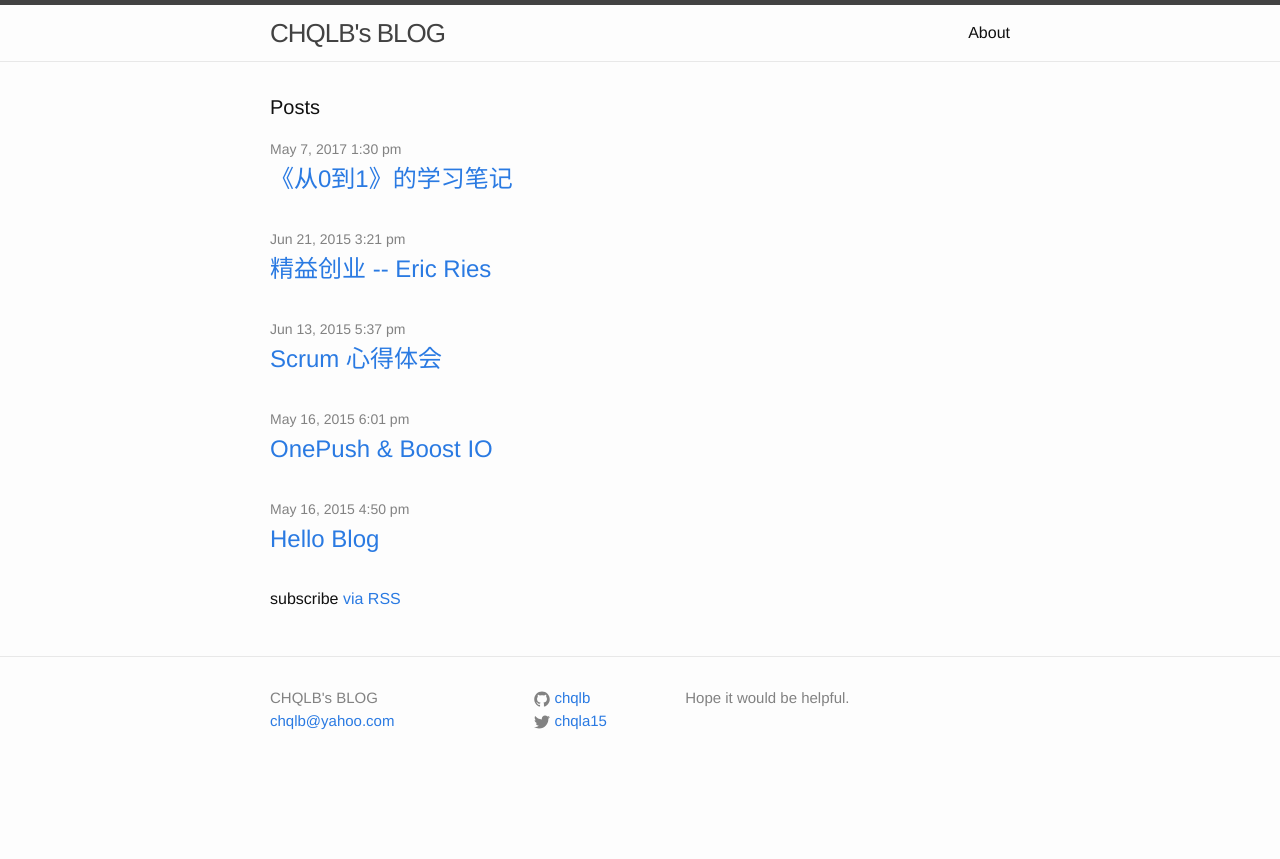
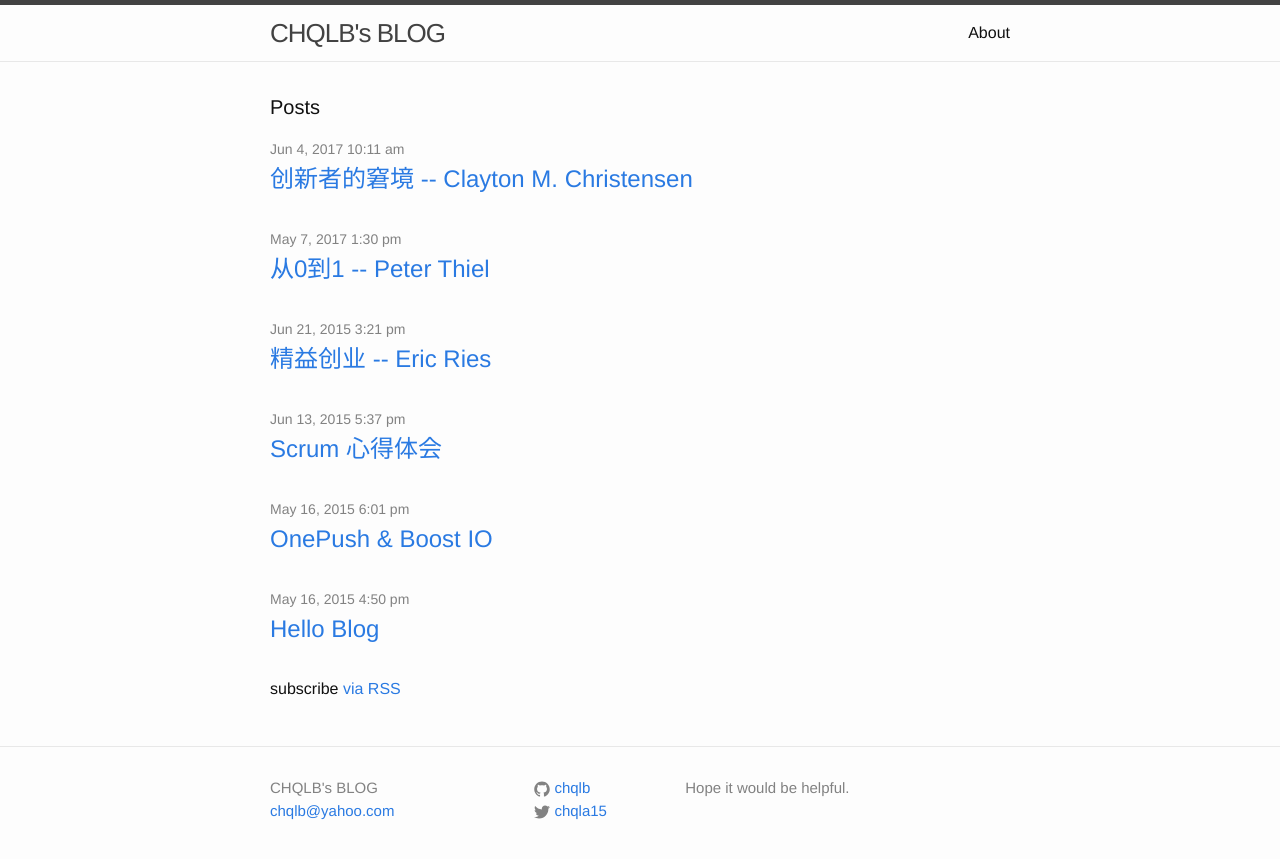
Before and after one commit to chqla/chqla.github.io, a Jekyll site: the page built from index.html, in a window 1280 px wide. Shown: the top 859 px of the page. Built offline with Jekyll 4.4.1, drawn with Linux system fonts in a browser that asks for light colours; some of the changed lines change nothing that is shown.

Commit message:
add post

```diff
--- a/_posts/2017-05-07-Zero-To-One.markdown
+++ b/_posts/2017-05-07-Zero-To-One.markdown
@@ -1,6 +1,6 @@
 ---
 layout: post
-title: 	《从0到1》的学习笔记
+title: 	从0到1 -- Peter Thiel
 date: 	'2017-05-07 13:30:00'
 categories: general
 author: chqlb
--- /dev/null
+++ b/_posts/2017-06-04-The-Innovators-Dilemma.markdown
@@ -0,0 +1,192 @@
+---
+layout: post
+title:  创新者的窘境 -- Clayton M. Christensen
+date:   '2017-06-04 10:11:00'
+categories: general
+author: chqlb
+---
+
+### 概述
+
+那些以精于管理著称的公司，以很强的创新和执行能力闻名，但是在面对某些市场或技术的变化时，却往往无法保持其领头羊的地位。
+
+在这本书中，克里斯坦森分析了计算机、汽车、钢铁等行业的创新模式，指出良好的管理是导致这些企业衰败的原因：
+
+1. 那些良好的商业手段，比如把资本和技术集中在当前高端客户所需求的、获利最大的产品中，最终会削弱大公司的力量；
+2. 那些突破性的创新或破坏性技术，刚开始因为不符合主流客户的需求而被拒绝；
+3. 这可能使一些极其重视客户意见的公司忽略了具有重大战略意义的创新；
+4. 过分关注客户意见，会使公司不去开拓新市场，也不去寻求未来产品的新用户；
+5. 由于它们错过了这些机会，给了那些更加灵活的小公司引领下一波产业升级的机会。
+
+通过分析行业领先公司的成败经验教训，本书提出了应对破坏性创新的一些原则。这些原则帮助管理者决定何时不听客户意见，何时应投资性能较低和利润空间不大的产品，以及何时应牺牲似乎更有利可图、利润较高的产品而去发展小的市场。
+
+
+### 引言
+
+和西尔斯公司一样，在数字设备公司的案例中，最终导致其失败的决策真是在它广受赞誉、并被称为管理灵活的企业时作出的。在数字设备公司被称为优秀管理企业的典范的同时，它却忽略了台式计算机的出现，并在几年后自食其果。
+
+本书中所提到的`技术`一词指的是一个组织将劳动力、资本、原材料和技术转化为价值更高的产品和服务的过程。因此，技术的概念已从工程和制造业发展到了包括市场营销、投资和管理流程在内的广泛领域。`创新`指的是其中某项技术发生的变化。
+
+`失败框架`建立在三个发现的基础上：
+
+1. 延续性技术和破坏性技术之间存在重大战略性差异。
+2. 技术进步的步伐经常会超出市场的实际需求。
+3. 成熟企业的投资取决于它的消费者和财务结构。
+
+`延续性技术`指的是推动产品性能改善的新技术。它们都是根据主要市场的主流消费者一直以来所看重的性能层面来提高成熟产品的性能。
+
+`破坏性技术`在短期内导致产品性能降低的创新。它们给市场带来了截然不同的价值主张，虽然产品性能低于成熟产品，但拥有一些边缘消费者(通常是新消费者)所看重的特性。基于破坏性技术的产品通常**价格更低、性能更简单、体积更小，而且通常更方便消费者使用**。
+
+在开发比竞争对手更好的产品以获取更改的售价和更大的利润率的过程中，供应商通常“过度满足”了市场的需求。另一方面，尽管目前破坏性技术的性能低于主流市场用户的需求，但它日后可能发展成为具备性能竞争力的技术。
+
+成熟企业积极投资破坏性技术对它们来说并不是一个合理的财务决策。
+
+1. 破坏性产品利润率低，不满足成熟企业增长需求。
+2. 破坏性产品通常先在新兴市场或者非主流市场推广。
+3. 破坏性产品不满足主流市场的客户需求。
+
+
+利用破坏性创新的原则：
+
+1. 企业的资源分布取决于消费者和投资者。成熟企业基本只有一种方式能确保其在破坏性技术变革中保持市场地位，那就是设立一个独立的机构，专门面向破坏性技术独立展开新业务。
+2. 小市场并不能解决大企业的增长需求。这使得成熟企业很容易忽略新兴市场，而错失进入该市场的良机。
+3. 无法对并不存在的市场进行分析。当我们看到专家对新兴市场未来发展规模的预测时，我们唯一可以确定的是：他们预测是错误的。
+4. 机构的能力决定了它的局限性。同样的流程和价值观在某种环境下构成了某个机构所具备的能力，但在另一种环境下则决定了这个机构的局限性。
+5. 技术供应可能并不等同于市场需求。产品性能过度满足市场需求是推动产品生命周期发生转变的主要机制。
+
+## 第一部分 为什么大企业会失败？
+### 第一章 从硬盘驱动器行业获得的启示
+
+本章简要介绍了硬盘驱动器行业的复杂历史。这个行业成功企业之所以成功，是因为它们认真提取了消费者的建议，并积极投资于能够满足消费者的下一代产品、技术和生成能力。但矛盾的是，这些企业之所以在后来遭遇失败，也是同样的原因。这也成为创新者面临的一大窘境：**盲目地遵循“好的管理者应与消费者保持密切联系”**的箴言有时可能是一个致命的错误。
+
+硬盘驱动器行业存在两种类型的技术变革，这两种变革对行业领先企业的影响也各不相同。第一种技术延续了硬盘驱动器行业对产品性能的改善幅度，主流企业在研发和采用这些技术方面总是处于领先地位；第二种创新则`破坏或者重新定义了性能改善模式`，这常常导致行业领先企业的失败。
+
+成熟企业不仅是研发风险大、复杂度高、且售价昂贵的组件技术(如薄膜磁头和磁盘)的主要创新力量，而且还引领了硬盘驱动器行业发展史上机会每一次延续性创新。`破坏性创新`(主要是磁盘尺寸变小)并不涉及特别复杂的技术变革，其主要表现形式就是将成品元件组装在一起，相比之前的产品，产品结构通常会变得更加简单，更符合新兴市场的需求。
+
+成熟在应对各种类型的延续性创新时可以做得锐意进取、积极创新、认真听取客户意见，但它们似乎无法成功解决在轨线图上的下行视野和向下游市场流动的问题。它们被主流客户牵绊住了手脚，不能为新产品找到新的应用领域和市场，从而在破坏性技术出现时给新兴企业可乘之机。
+
+### 第二章 价值网和创新推动力
+
+亨德森和克拉克总结，企业的组织结构通常能够推动组件层面的创新，因为大多数产品研发机构都是由各个负责产品元件研究的小组组成的。只要产品的基本结构不需要改变，这种体系的运作就非常有效。但同时他们表示，在需要对产品的结构性技术作出改变时，原来的体系将阻碍企业内团队的交流和创新。企业的组织结构及其团队合作方式可能会影响到企业能否设计出新产品。
+
+企业的历史经验决定了它所积累的技能和知识的类型。当遇到的问题需要不同于它以前的经验和知识来解决时，这家企业很可能会遭遇挫折。
+
+`价值网`即一种大环境，企业正是在这个大环境下确定消费者的需求，并对此采取应对措施、解决问题、征求消费者的意见、应对对手的竞争，并争取利润最大化。在价值网内，企业的竞争策略，特别是过去它对市场的选择，决定了它对新技术的经济价值的理解。
+
+在不同的价值网内，衡量价值的方法也不尽相同。事实上，每个价值网都会按照重要性的高低对不同的`产品性能属性`进行排序。在同一个广义的行业内可能存在多个平行的价值网，而构成这些平行价值网的核心就是对产品价值的不同定义。随着企业在某个特定的价值网内积累了经验，它们可能会形成符合该价值网独特要求的能力、组织结构和文化。
+
+价值网的另一个特征是提供有价值的产品和服务所要求的特定`成本结构`。每个价值网成本结构都会对企业认为有利可图的创新产生巨大影响。
+
+优秀的管理者只做对企业有意义的事情，而什么是有意义的事情则由企业所处的价值网决定。以下是优秀企业管理者应对破坏性技术的管理决策过程：
+
+1. 破坏性技术首先在成熟企业研制成功。通常由成熟企业的工程师利用非正轨渠道的资源首先研制成功的。
+2. 市场营销人员收集公司主要客户的反馈。主要客户兴趣不大，市场营销人员得出了悲观的销售预测。
+3. 成熟企业加快对延续性技术的开发步伐。相对于破坏性技术的投资，延续性技术的风险似乎小得多，因为客户是现成的，消费者需求也是已知的。
+4. 新企业已经出现，破坏性技术市场在反复尝试中逐渐成形。
+5. 新兴企业向高端市场转移。成熟市场的消费者最终接受了他们曾经拒绝过的新品。
+6. 成熟企业在维护客户基础方面棋差一招。新兴企业已经在制造成本和设计经验上建立了不可逾越的优势，因此成熟企业最终被淘汰。
+
+### 第三章 机械挖掘行业的破坏性技术变革
+
+几乎所有机械铲土机生产商都被一项破坏性技术(`液压技术`)所淘汰，而领先企业的客户和他们的经济结构导致他们在这项技术还只是“星星之火”时忽略了它的存在。事实证明，这个破坏性技术像在硬盘驱动器行业一样具有决定性的影响，而且难以抗拒。
+
+在大多数破坏性创新案例中都能看到这种战略选择，成熟企业致力于在成熟市场引入破坏性技术，而成功的新兴企业则发现了一个看中这种技术的新市场。
+
+更努力地工作、更聪明地管理、更积极地投资、更认真地听取客户的建议，这些都是应对新型延续性技术的解决之道。但这些良好的管理范式在应对破坏性技术时却完全失效，而且在很多情况下甚至会带来负作用。这是破坏性技术让创新者陷入窘境的原因。
+
+### 第四章 回不去的低端市场
+
+价值网的界限并不能完全束缚价值网内的企业，价值网内总是存在一股力量推动企业向上发展，进入区别于先前的新价值网。优秀企业总是计划提高产品性能、冲击高端市场，并且能给企业带来更高的利润率。正式这种不断向上的流动性使得破坏性技术严重威胁到了成熟企业的地位。
+
+导致这种流动的根本原因是什么呢？这种流动是**由资源分配过程推动的**，资源分配过程总是推动资源流向能够带来更高利润率和进入更大规模的市场的新产品提案。理性的资源分配流程就是推动企业跨越行业价值网的界限不断向上流动、限制企业向下流动的根本原因。
+
+由于错误地判断了市场方向而导致的失败将对管理人员的职业前景产生极为严重的负面影响。因此，管理人员为了维护他们自身和企业的利益一般都会选择支持那些市场需求最有保障的项目。最好的资源分配体系的初衷原本就是摒弃那些不太可能产生大规模、有利可图和具有包容性市场的提案。
+
+## 第二部分管理破坏性技术变革
+### 第五章 把开发破坏性技术的职责赋予存在客户需求的机构
+
+大多数管理者任务是他们在掌控企业，是他们在制订重要决策，而事实上，哪些能做，哪些不能做是由企业的客户决定的。只要企业能够明确地知道它们的客户需要的最终产品是什么，企业就愿意为技术上存在风险的项目投入巨额研发资金；但如果新产品是现有的客户不需要的，企业难以推动更为简单的破坏性项目。
+
+资源依赖理论直接来源于生物进化论，理论的创立者任务，只有一个机构的员工和系统满足消费者和投资者的需求，给他们提供所需要的产品、服务和利益，这个机构才能得以生存和发展。无法做到这一点的机构将无法获得他们赖以生存的收入，并最终被淘汰。
+
+面对消费者说“不”的破坏性技术时，管理者又该怎么做呢？一种选择是说服企业内的每个人；另一种选择是创建一个独立的机构。本章列举的案例有力地证明了第二种方法成功的概率要远远高于第一种。
+
+两种成本结构和两种盈利模式似乎很难在一个公司内做到和平共处。一个机构似乎无法在保持它在主流市场的竞争力的同时全方位的开发破坏性技术。有充分的证据表明，这条道路基本上是一条死胡同。
+
+### 第六章 如何使机构与市场的规模相匹配
+
+在对破坏性技术进行商业化推广时，身处破坏性技术变革中的管理者必须成为领先者，而不是追随者。要做到这一点就必须让与目标市场规模相匹配的商业机构来负责开发破坏性技术的项目。这些结论基于两个发现：相比于延续性技术，在应对破坏性技术的过程中，领先地位显得更加重要；小型新兴市场不能满足大型企业的短期增长和盈利要求。
+
+没有证据表明，开发和应用延续性技术的领先者能够在与追随者的竞争中简历明显的优势。与之形成鲜明对比的是，有大量证据表明引领破坏性技术非常重要。对于那些在新一代硬盘驱动器出现后的两年内进入由它生成的新价值网的企业来说，获得成功的概率是那些在两年后进入的企业的6倍多。
+
+将对破坏性技术进行商业化推广的职责交给规模足够小的机构(**可以是建立一个独立分拆的机构，也可以是收购一家与破坏性市场规模相匹配的小企业**)，而且这些机构的表现从一开始就会受到破坏性业务的收入、利润和少量订单的影响。小型化和独立性在创新中反而具备某些优势。
+
+### 第七章 发现新的新兴市场
+
+在开发破坏性技术时，破坏性技术的市场应用领域不仅是未知的，还是不可知的。因此，管理者在应对破坏性技术变革时采取的战略和计划应该是有关`学习和发现的计划`，而不是事关执行的计划。
+
+大多数管理者都是在延续性技术环境下形成了自己的创新理念，在这种环境下，有计划的研究评估、开发和营销创新产品的方法不仅是可行的，而且还是取得成功的关键。这意味着最优秀的管理者所具备的创新管理经验并不涉及破坏性技术。
+
+研究报告对成熟市场未来发展趋势的预测非常准确，但似乎总是无法准确地预测破坏性技术催生的新市场的规模。在所有有关破坏性技术的不确定因素中，管理者总是可以遵循这样一条法则，即`专家的预测总是错误的`。
+
+成功的企业与失败的企业主要差别通常并不在于它们最初的战略有多么的完美，更重要的是**保留足够的资源**，这样新业务项目能够在第二次或者第三次尝试中找到正确的方向。
+
+失败是为破坏性技术寻找新市场的必经之路，管理者不能或者不愿意拿他们的个人职业生涯来做赌注，妨碍了成熟企业进入由这些技术创造的价值网。
+
+在破坏性技术变革中，必须在制定计划前采取行动，时刻铭记市场应用领域是未知的，管理人员就能判断出哪些信息是寻求新市场的最重要的信息，并对信息的重要性进行排序。破坏性技术市场经常会伴随着始料未及的成功而出现。这样的发现经常来自于着观察人们如何使用产品，而不是听取他们如何使用产品。
+
+### 第八章 如何评估机构的能力与缺陷
+
+机构的能力受到三个因素的影响：`资源`、`流程`、`价值观`。
+
+1. 资源包括人员、设备、技术、产品设计、品牌、信息、现金以及供应商、分销商和客户的关系等。
+2. 员工将资源转化为产品或更大价值的服务的过程中，机构也随之创造了价值。这个过程中，人们所采取的互动、协调、沟通和决策的模式就是流程。
+3. 企业的价值观就是在确定决策优先级时所遵循的标准。良好管理的一个关键衡量标准是，机构内部是否普及了清晰、统一的价值观。
+
+在机构的初创阶段，员工自愿是关键。但随着时间的推移，机构的能力轨迹逐渐转向流程和价值观。在员工员工成功解决重复出现的任务过程中，流程被确定下来。随着商业模式的形成，哪些类型的业务将成为发展的重点逐渐明确，价值观也将得以建立。
+
+当机构的能力主要体现在人员身上时，通过改革来解决新问题会相对简单，但当能力开始根植于流程和价值观，尤其是当能力已成为机构文化的一部分时，改变可能会变得异常困难。
+
+`通过收购来壮大能力`。合并会使许多被收购公司的流程和价值观化为乌有。如果被收购的公司的流程和价值观正是它过去取得成功的原因，那么保持它的独立性，由母公司向它的流程和价值观提供资源，则是更好的策略。
+
+`通过分支机构创造新能力`。当企业的价值观致使其无法将资源集中投入到创新项目时，就需要独立的机构来完成这个使命。最基本的要求是，分支机构的项目不能被迫去和主流机构的项目争夺资源。只有CEO 能保证新机构顺利得到所需的资源，并不受干扰地创建适合应对新挑战的流程和价值观。
+
+### 第九章 产品性能、市场需求和生命周期
+
+从历史上看，当发生性能过度供给时，破坏性技术的机遇呼之欲出，然后开始从价值网的下方冲击成熟市场，同时导致产品市场的竞争基础发生根本性变化，从而标志着产品的生命周期从一个阶段过度到另一个阶段。
+
+一般来说，一旦某项特定属性达到了所要求的性能水平，消费者便不会再像以前那样为改属性的持续改善支持溢价，因此性能过度供给导致竞争基础发生转变，消费者选择产品的标准也转移到市场需求尚未得到满足的属性上。硬盘驱动器行业的竞争基础的不同阶段：**容量、体积、可靠性、价格**。(产品演变的四个阶段：功能性、可靠性、便捷性和价格)
+
+破坏性技术的其他两项重要特征可能会对产品生命周期和竞争态势产生长期的影响：
+
+1. 破坏性产品在主流市场几乎没有价值的属性通常成为它们在新兴市场最大的卖点；寻找或创造看重这些属性的市场。
+2. 相比成熟产品，破坏性产品一般更简单、更便宜、更可靠、更便捷；当出现性能过度供给，这些属性将帮助破坏性技术取得成功。
+
+### 第十章 管理破坏性技术变革：案例研究
+
+本章作者采用一种案例研究模式，以第一人称来阐述如何开发和推广创新项目：电动汽车。目标是，在一个熟悉但充满挑战的环境下，管理者怎样才能通过一系列问题来发展他们看待类似问题的思维方式。
+
+电动汽车是否是破坏性技术？
+
+1. 电动汽车所能提供的功能都逊色于汽油动力汽车。
+2. 电动汽车技术的发展速度高于市场要求的性能改善速度。
+3. 电动汽车无法满足主流市场用户对性能的基本需求。
+
+三大发现：
+
+1. 电动汽车在初始阶段并不能应用于主流市场。
+2. 没有人能通过市场研究了解到电动汽车的早期市场到底在哪。
+3. 电动汽车开发和推广的计划必须是一个学习的计划，而不是实施预先制订的战略的计划。
+
+潜在的市场：一些推测
+
+1. 中学生的父母为他们的孩子购买汽车往返于学校、朋友家和学校活动的地点。
+2. 南亚一些城市的出租车或小包裹送货车。
+
+设计工程师按照以下三个标准进行电动汽车的设计：
+
+1. 汽车必须具有简单、可靠和便捷的特性。
+2. 设计出一个能够以较低的成本迅速对产品特色、功能和外形进行变更的产品平台。
+3. 必须确定一个较低的价格点。
+
+设立一个独立的机构来对电动汽车技术进行商业化开发。在独立的小型机构，较小的收益就能够激发员工的能量与热情。小型机构更容易培养对待失败的正确态度。
```
